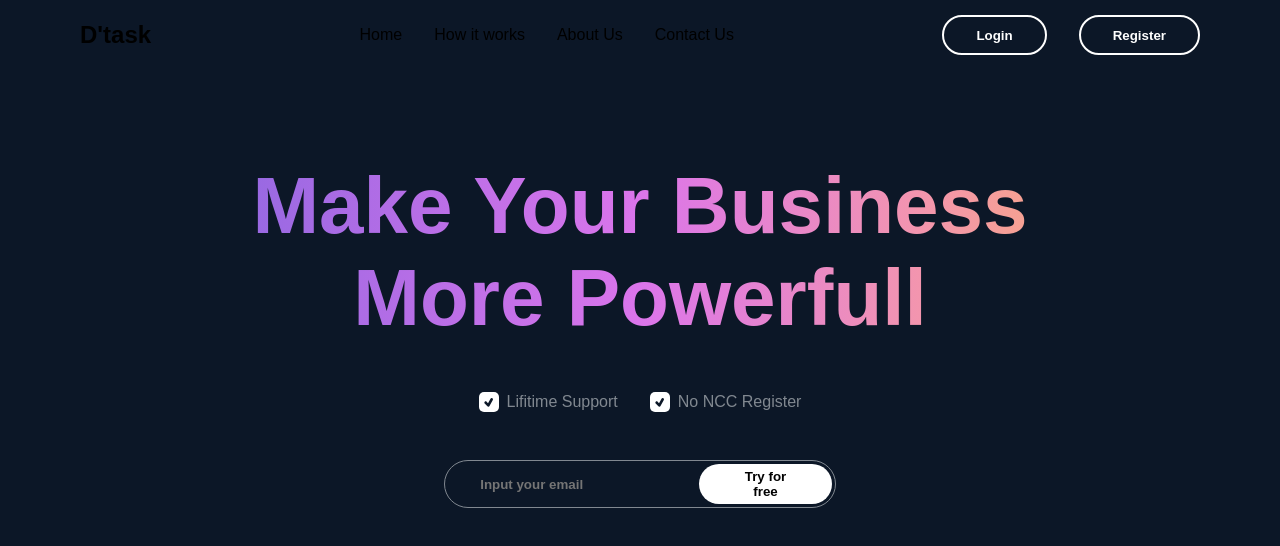
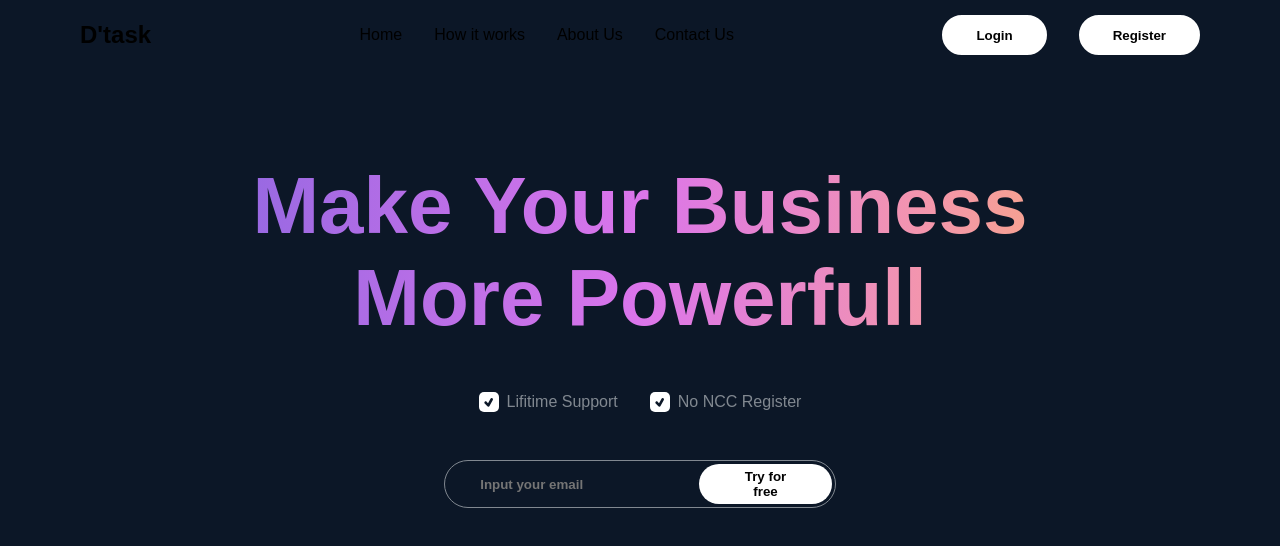
Before and after one commit to Atik2788/Animated-Website, a React (Vite) app: page / in a window 1280 px wide. Shown: the top 546 px of the page. Built offline with nearby package versions, Linux system fonts and the light colour scheme.

Commit message:
after compliting nav and home section

```diff
--- a/src/Components/Navbar.jsx
+++ b/src/Components/Navbar.jsx
@@ -4,6 +4,7 @@ import '../Styles/navbar.scss'
 
 const Navbar = () => {
 
+    // set condition for navbar background
     const [bgColor, setBgColor] = useState(false)
 
     function changeBgColor (){
@@ -15,6 +16,7 @@ const Navbar = () => {
 
     window.addEventListener("scroll", changeBgColor)
 
+    // set condition design in btn, css comes from navbar.scss
     const styleBtn = bgColor ? "activeBtn" : "inactiveBtn"
 
     return (
--- a/src/Styles/_constant.scss
+++ b/src/Styles/_constant.scss
@@ -33,6 +33,7 @@
     border-radius: 20px;
     background: none;
     font-weight: bold;
+    // transition: color 0.1s ease, background 0.1s ease, border 0.1s ease;
   }
 
   @mixin routes {
@@ -96,13 +97,15 @@
   }
 
   @mixin activeBtn{
-    color:  #0c1727;
-    background: white;
-    border:  none;
+    color:  white;
+    background: #0c1727;
+    border:  2px solid #0c1727b1;
+    transition: color 0.3s ease, background 0.6s ease, border 0.9s ease;
   }
 
   @mixin inactiveBtn{
-    color:  white;
-    background: none;
+    color:  rgb(1, 1, 1);
+    background: white;
     border:  2px solid white;
+    transition: color 0.3s ease, background 0.6s ease, border 0.9s ease;
   }
--- a/src/Styles/navbar.scss
+++ b/src/Styles/navbar.scss
@@ -31,17 +31,17 @@
         @include flexAlign;
         gap: $lg-gap;
 
+
+        // nav login and registrtion btn design and set condition style. also inport from _contantt.scss
         button{
             @include button;
-            background: $secondary-color;
-            color: $primary-color;
-        }
+            &.activeBtn{
+                @include activeBtn;
+            }
+            &.inactiveBtn{
+                @include inactiveBtn;
+            }
 
-        .activeBtn{
-            @include activeBtn;
-        }
-        .inactiveBtn{
-            @include inactiveBtn;
-        }
     }
 }
+}
```
